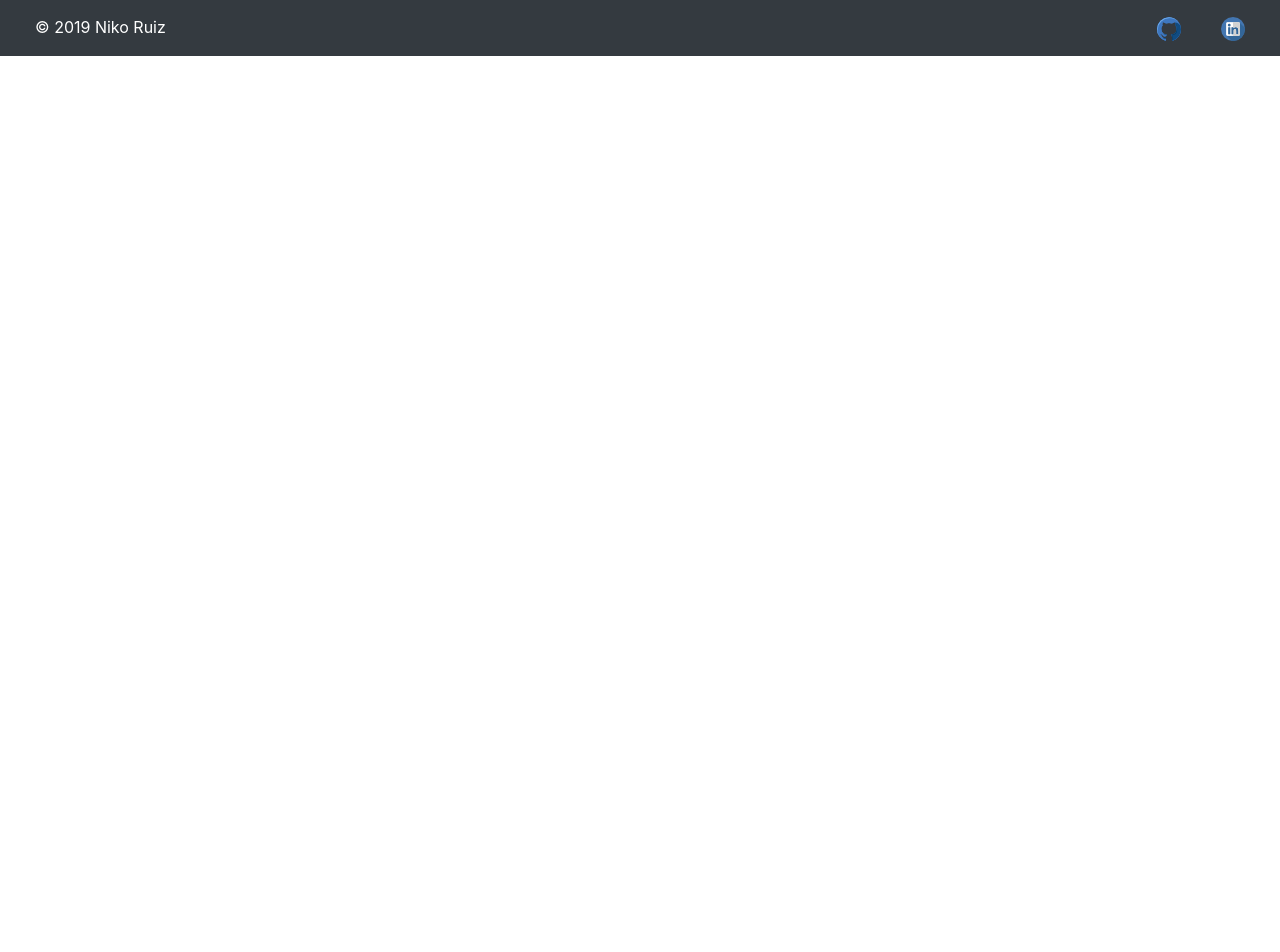
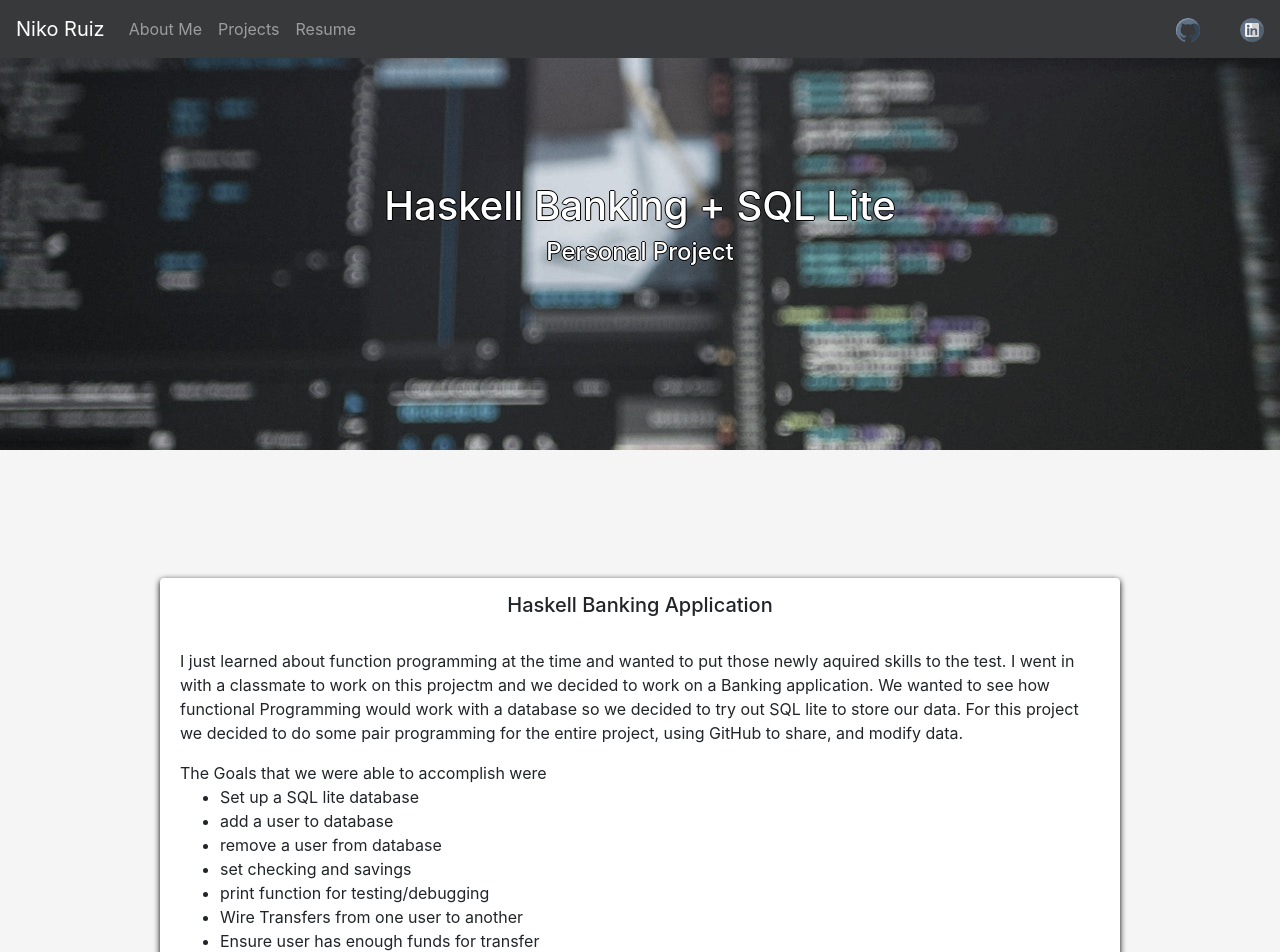
Before and after one commit to Tookerton21/ReactSite, a React (Create React App) app: page /Projects/Haskell in a window 1280 px wide. Shown: the top 952 px of the page. Before the commit the page ends 800 px from the top, so only its background shows below. Built offline with nearby package versions, Linux system fonts and the light colour scheme.

Commit message:
adding haskell banking application t0 list of projects

```diff
--- a/src/App.js
+++ b/src/App.js
@@ -5,7 +5,7 @@ import Led from './View/Led';
 import Autogrow from './View/autoGrow';
 import Resume from './View/Resume';
 import Footer from './View/footer';
-
+import Haskell from './View/haskell';
 import { BrowserRouter as Router, Route, Switch } from "react-router-dom";
 import './App.scss';
 
@@ -26,6 +26,7 @@ class App extends Component {
           <Route exact path="/Projects" component={Projects} />
           <Route path="/Projects/LED" component={Led} />
           <Route path="/Projects/AutoGrow" component={Autogrow} />
+          <Route path="/Projects/Haskell" component={Haskell} />
         </Switch>
         <Footer />
       </div>
--- a/src/View/Projects.js
+++ b/src/View/Projects.js
@@ -28,6 +28,14 @@ class Projects extends  Component{
 
                     </Card.Body>
                     </Card>
+                    <Card className="Project-Item">
+                        <Card.Title>Haskell Banking Application</Card.Title>
+                        <Card.Body>
+                            <p>Wanting to put my newly aquired functional programming knowledge to the test, I decided to create a Haskell Banking App. This included a Sql Lite database to store the users data. </p>
+                            <p><Link to="/Projects/Haskell"><Button varient="primary" className="pButton">View</Button></Link></p>
+                        </Card.Body>
+                    </Card>
+
                 </div>
             </div>
         );
--- /dev/null
+++ b/src/View/haskell.js
@@ -0,0 +1,39 @@
+import React, { Component } from 'react';
+import {Card } from 'react-bootstrap';
+import HeaderImg from '../View/headerImg';
+import Hero from '../Img/HomeHero.jpg';
+import "../css/projects.scss";
+import "../css/Card.scss";
+
+class Haskell extends  Component{
+    render(){
+        return(
+            <div >
+                <HeaderImg Hero={Hero} Text={"Haskell Banking + SQL Lite"} SubText={"Personal Project"} />
+                <Card className="Projects"></Card>
+                <Card className="Projects">
+                    <Card.Title>Haskell Banking Application</Card.Title>
+                    <Card.Body>
+                        <p>I just learned about function programming at the time and wanted to put those newly aquired skills to the test. I went in with a classmate to work on this projectm and we decided to work on a Banking application. We wanted to see how functional Programming would work with a database so we decided to try out SQL lite to store our data. For this project we decided to do some pair programming for the entire project, using GitHub to share, and modify data.</p>
+
+                        <p> The Goals that we were able to accomplish were
+                            <ul>
+                                <li>Set up a SQL lite database</li>
+                                <li>add a user to database</li>
+                                <li>remove a user from database</li>
+                                <li>set checking and savings</li>
+                                <li>print function for testing/debugging</li>
+                                <li>Wire Transfers from one user to another</li>
+                                <li>Ensure user has enough funds for transfer</li>
+                            </ul>
+                        </p>
+                        <p><b>What we learned?</b></p>
+                        <p>We learned that working in a function language is much harder when we are trying to deal with user input. Having immutibility is a curse and a blessing at the same time. Since we were working with user input we had to work in the realm of "unsafe". It was a great project to learn about functional programming and has helped me with a greater understanding of programming in general. </p>
+                    </Card.Body>
+                </Card>
+            </div>
+        );
+    }
+}
+
+export default Haskell;
```
